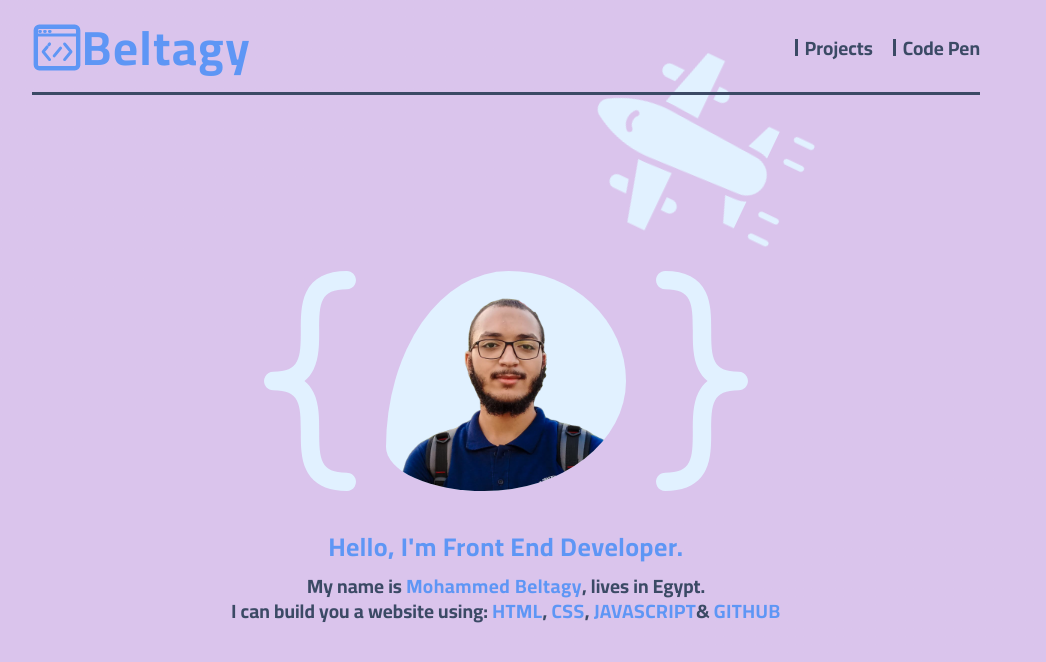
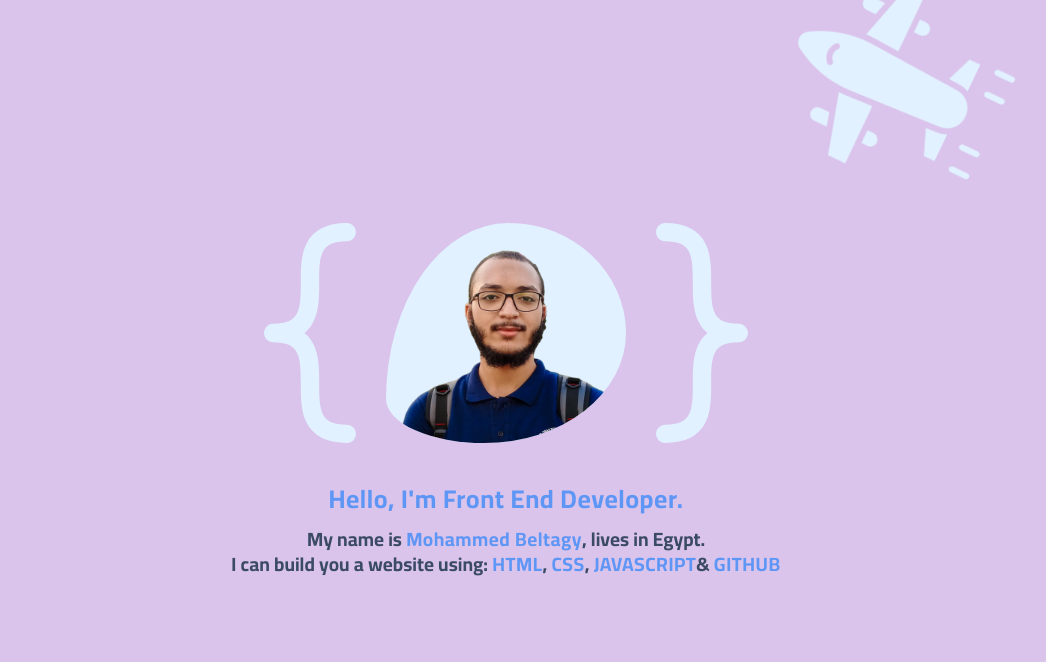
Before and after one commit to Mohammed-Beltagy/Beltagy-Portifolio, a plain HTML site: page index.html in a window 1280 px wide. Shown: the whole page, without its empty margins (134-1180 px from the left). Drawn offline with Linux system fonts and the light colour scheme.

Commit message:
Removed Header + changed plane [the way js detects transform-origin + now it's one animation for all screens]

```diff
--- a/index.html
+++ b/index.html
@@ -18,28 +18,8 @@
     <link rel="stylesheet" href="main.css" />
   </head>
   <body lang="en">
-    <section class="landing">
-      <!-- Header Section -->
-      <header>
-        <div class="container">
-          <h2 class="logo">
-            <a href="https://github.com/Mohammed-Beltagy" target="_blank">
-              <img src="img/front-end-icon.svg" alt="!" />
-              Beltagy
-            </a>
-          </h2>
-          <nav>
-            <a href="#projects">Projects</a>
-            <a href="https://codepen.io/Mohammed-Beltagy" target="_blank"
-              >Code Pen</a
-            >
-          </nav>
-        </div>
-      </header>
-
     <!-- Main Section -->
-      <main>
-        <div class="container">
+    <main class="landing">
       <!-- Planes Background -->
       <img src="img/plane.svg" class="bg-plane" />
       <!-- Picture With Brackets -->
@@ -65,9 +45,7 @@
           <span class="highlighted-text">GITHUB</span>
         </p>
       </div>
-        </div>
     </main>
-    </section>
 
     <!-- Script -->
     <script>
@@ -80,11 +58,11 @@
           planeRight = parseFloat(
             getComputedStyle(plane).getPropertyValue("right")
           ),
-          parentWidth = parseFloat(
-            getComputedStyle(plane.parentElement).getPropertyValue("width")
+          parentHeight = parseFloat(
+            getComputedStyle(plane.parentElement).getPropertyValue("height")
           );
         plane.style.transformOrigin =
-          (-1 * parentWidth) / 2 + planeWidth + planeRight + "px";
+          (-1 * parentHeight) / 2 + planeWidth + planeRight + "px";
       }
       changeOrigin();
       window.addEventListener("resize", changeOrigin);
--- a/main.css
+++ b/main.css
@@ -57,20 +57,31 @@ body {
 .img-container img {
   max-width: 100%;
 }
-.landing {
+
+/*  ==================
+    Main Section Rules
+    ==================  */
+main {
+  position: relative;
   height: 100%;
-  display: grid;
   overflow: hidden;
-  grid-template-rows: auto 1fr;
+  transform-style: preserve-3d;
+  /* Background Rules */
   background-color: var(--bg-color);
   background: linear-gradient(
     to bottom right,
-    rgba(189, 224, 254, 1) 0%,
-    rgba(218, 196, 236, 1) 50%,
-    rgba(189, 224, 254, 1) 100%
+    #bde0fe 0%,
+    #dac4ec 50%,
+    #bde0fe 100%
   );
   background-size: 100000% 100000%;
   animation: move-background 10s linear infinite;
+  /* Position Childs */
+  display: flex;
+  flex-direction: column;
+  text-align: center;
+  justify-content: center;
+  align-items: center;
 }
 @keyframes move-background {
   0% {
@@ -80,193 +91,30 @@ body {
     background-position: 100% 100%;
   }
 }
-/*  ============
-    Header Rules
-    ============  */
-header {
-  /* background-color: var(--bg-color); */
-  z-index: 5;
-}
-header .container {
-  position: relative;
-  display: flex;
-  align-items: center;
-  justify-content: space-between;
-}
-header .container::after {
-  content: "";
-  position: absolute;
-  bottom: 0;
-  left: 50%;
-  transform: translateX(-50%);
-  width: calc(100% - 32px); /* 32px -> Padding */
-  background-color: var(--ordinary-color);
-  height: 3px;
-}
-header .logo {
-  margin: 0;
-}
-header .logo a {
-  position: relative;
-  display: flex;
-  color: var(--accent-color);
-  font-weight: bold;
-  font-size: 2em;
-  letter-spacing: 1.5px;
-  text-decoration: none;
-  user-select: none;
-}
-header .logo a img {
-  width: 50px;
-}
-@media (max-width: 305px) {
-  header .logo a img {
-    display: none;
-  }
-}
-@media (max-width: 460px) {
-  header .logo a img {
-    width: 40px;
-  }
-}
-header nav {
-  display: flex;
-}
-@media (max-width: 460px) {
-  header nav {
-    flex-direction: column;
-  }
-}
-header nav a {
-  position: relative;
-  display: inline-block;
-  margin-left: 20px;
-  padding-left: 10px;
-  /* Text Properities */
-  color: var(--ordinary-color);
-  font-weight: bold;
-  font-size: 1.2em;
-  transition: color 0.1s;
-  text-decoration: none;
-}
-@media (max-width: 460px) {
-  header nav a {
-    margin-left: 0;
-    margin-top: 5px;
-  }
-}
-header nav a:hover {
-  cursor: pointer;
-  color: var(--accent-color);
-}
-header nav a::before {
-  /* Insert ( | ) At Left */
-  content: "";
-  position: absolute;
-  left: 0px;
-  top: 10%;
-  width: 3px;
-  height: 80%;
-  background-color: var(--ordinary-color);
-  transition: background-color 0.1s 0.3s, height 0.1s 0.3s;
-}
-header nav a:hover::before {
-  background-color: var(--accent-color);
-  height: 100%;
-  transition-delay: 0s;
-}
-header nav a::after {
-  /* Under Line The Word */
-  content: "";
-  position: absolute;
-  bottom: -5px;
-  left: 0;
-  width: 0;
-  height: 3px;
-  background-color: var(--accent-color);
-  transition: width 0.3s;
-}
-header nav a:hover::after {
-  width: 100%;
-  transition-delay: 0.1s;
-}
-
-/*  ==================
-    Main Section Rules
-    ==================  */
-main {
-  position: relative;
-  transform: translate(0);
-  display: flex;
-  align-items: center;
-}
-main .container {
-  position: relative;
-  height: 100%;
-  /* Position Childs */
-  display: flex;
-  flex-direction: column;
-  text-align: center;
-  justify-content: center;
-  align-items: center;
-}
 /* Planes Style */
 main .bg-plane {
   position: absolute;
   z-index: -1;
   top: calc(50% - 150px);
   right: -100px;
-  width: 250px;
+  width: 300px;
   user-select: none;
-  animation: sm-plane-fly 9s ease-in-out infinite;
+  animation: plane-fly 9s ease-in-out infinite;
 }
-@keyframes sm-plane-fly {
+@keyframes plane-fly {
   0% {
-    transform: translateY(-50px) rotate(-60deg);
+    transform: rotate(-50deg);
   }
   50% {
-    transform: translateY(-50px) rotate(-70deg);
+    transform: rotate(-65deg);
   }
   100% {
-    transform: translateY(-50px) rotate(-60deg);
+    transform: rotate(-50deg);
   }
 }
 @media (max-width: 460px) {
   main .bg-plane:nth-child(1) {
     display: none;
-  }
-}
-@keyframes md-plane-fly {
-  0% {
-    transform: rotate(-45deg);
-  }
-  50% {
-    transform: rotate(-65deg);
-  }
-  100% {
-    transform: rotate(-45deg);
-  }
-}
-@media (min-width: 768px) {
-  main .bg-plane {
-    width: 300px;
-    animation-name: md-plane-fly;
-  }
-}
-@keyframes lg-plane-fly {
-  0% {
-    transform: translateY(100px) rotate(-45deg);
-  }
-  50% {
-    transform: translateY(100px) rotate(-65deg);
-  }
-  100% {
-    transform: translateY(100px) rotate(-45deg);
-  }
-}
-@media (min-width: 992px) {
-  main .bg-plane {
-    animation-name: lg-plane-fly;
   }
 }
 /* Picture Style */
```
Lines whose indentation alone changed are shown as unchanged.
